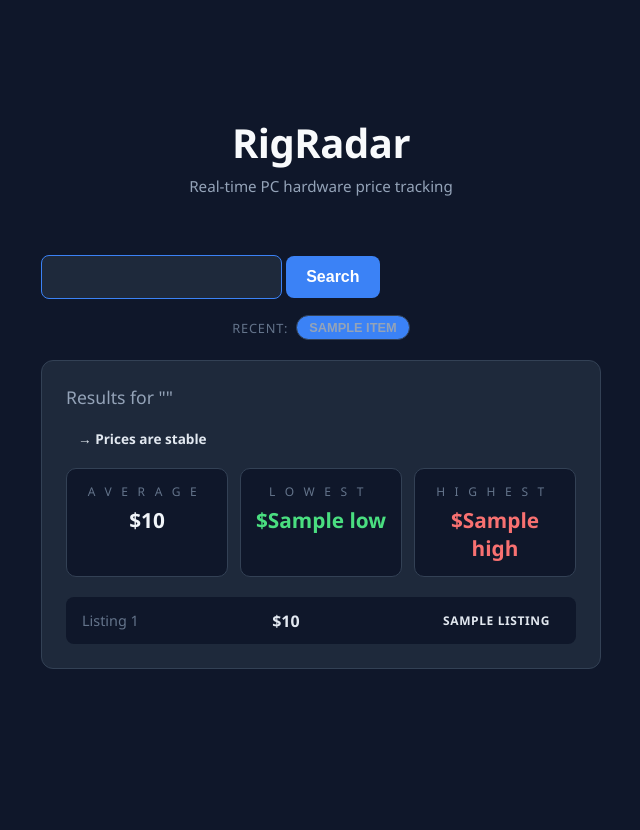
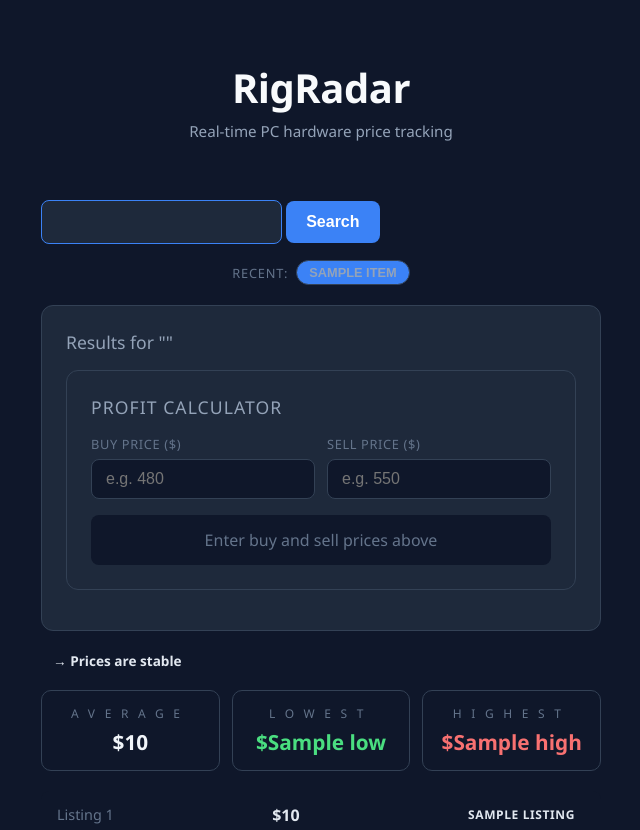
Before and after one commit to Kitfox35/Jackpot-Comp, a Flask app: template templates/index.html in a window 1280 px wide. Shown: the top 830 px of the page, without its empty margins (319-959 px from the left). Before the commit the page ends 669 px from the top, so only its background shows below. Run offline with Flask 3, Linux system fonts and the light colour scheme; the template is opened without the code that fills it: most values are stand-ins (such as "Sample title", 1, 10 or a date in 2020).

Commit message:
feat: add live profit calculator

```diff
--- a/static/style.css
+++ b/static/style.css
@@ -304,11 +304,89 @@ button:hover {
 }
 
 input[type="text"]::placeholder {
-    overflow: hidden
-    text-overflow; ellipsis;
+    overflow: hidden;
+    text-overflow: ellipsis;
     white-space: nowrap;
 }
 
 input[type="text"]:focus::placeholder {
     color: transparent;
 }
+
+/* --- Profit Calculator --- */
+.calc-card {
+    margin-top: 16px;
+}
+
+.calc-title {
+    font-size: 1rem;
+    color: #94a3b8;
+    font-weight: 500;
+    margin-bottom: 16px;
+    text-transform: uppercase;
+    letter-spacing: 0.06em;
+}
+
+.calc-row {
+    display: flex;
+    gap: 12px;
+    margin-bottom: 16px;
+}
+
+.calc-field {
+    flex: 1;
+    display: flex;
+    flex-direction: column;
+    gap: 6px;
+}
+
+.calc-field label {
+    font-size: 0.8rem;
+    color: #64748b;
+    text-transform: uppercase;
+    letter-spacing: 0.05em;
+}
+
+.calc-field input {
+    padding: 10px 14px;
+    border-radius: 8px;
+    border: 1px solid #334155;
+    background: #0f172a;
+    color: #f1f5f9;
+    font-size: 1rem;
+    outline: none;
+    transition: border-color 0.2s;
+    width: 100%;
+}
+
+.calc-field input:focus {
+    border-color: #3b82f6;
+}
+
+.calc-result {
+    text-align: center;
+    padding: 14px;
+    border-radius: 8px;
+    background: #0f172a;
+    color: #64748b;
+    font-size: 1rem;
+    font-weight: 500;
+}
+
+.calc-result.positive {
+    color: #4ade80;
+    background: #14532d22;
+}
+
+.calc-result.calc-result.positive span{
+    font-weight: 700;
+}
+
+.calc-result.negative {
+    color: #f87171;
+    background: #450a0a22;
+}
+
+.calc-result.negative span {
+    font-weight: 700;
+}
--- a/templates/index.html
+++ b/templates/index.html
@@ -8,11 +8,45 @@
 </head>
 
 <script>
-     document.getElementById('search-form').addEventListener('submit', function() {
+    // --- Loading bar ---
+    document.getElementById('search-form').addEventListener('submit', function() {
         document.getElementById('loader').classList.add('active');
         document.querySelector('button[type="submit"]').disabled = true;
         document.querySelector('button[type="submit"]').textContent = 'Searching...';
     });
+
+    // --- Profit Calculator ---
+    const buyInput = document.getElementById('buy-price');
+    const sellInput = document.getElementById('sell-price');
+    const calcResult = document.getElementById('calc-result');
+
+    function updateCalc() {
+        const buy = parseFloat(buyInput.value);
+        const sell = parseFloat(sellInput.value);
+
+        if (isNaN(buy) || isNaN(sell)) {
+            calcResult.textContent = 'Enter buy and sell prices above';
+            calcResult.className = 'calc-result';
+            return;
+        }
+
+        const profit = sell - buy;
+        const percent = ((profit / buy) * 100).toFixed(1);
+
+        if (profit > 0) {
+            calcResult.innerHTML = `Profit: <span>+$${profit.toFixed(2)}</span> (${percent}%)`;
+            calcResult.className = 'calc-result positive';
+        } else if (profit < 0) {
+            calcResult.innerHTML = `Loss: <span>-$${Math.abs(profit).toFixed(2)}</span> (${percent}%)`;
+            calcResult.className = 'calc-result negative';
+        } else {
+            calcResult.innerHTML = `Break even`;
+            calcResult.className = 'calc-result';
+        }
+    }
+
+    buyInput.addEventListener('input', updateCalc);
+    sellInput.addEventListener('input', updateCalc);
 </script>
 
 
@@ -71,6 +105,48 @@
     <div class="card results-card">
         <h2>Results for "{{ query | upper }}"</h2>
 
+
+    <div class="card calc-card">
+        <h2 class="calc-title">Profit Calculator</h2>
+        <div class="calc-row">
+            <div class="calc-field">
+                <label for="buy-price">Buy Price ($)</label>
+                <input type="number" id="buy-price" placeholder="e.g. 480" min="0">
+            </div>
+            <div class="calc-field">
+                <label for="sell-price">Sell Price ($)</label>
+                <input type="number" id="sell-price" placeholder="e.g. 550" min="0">
+            </div>
+        </div>
+        <div class="calc-result" id="calc-result">
+            Enter buy and sell prices above
+        </div>
+    </div>
+
+
+
+
+
+
+
+
+
+
+
+
+
+
+
+
+
+    </div>
+
+
+
+
+
+
+
     <div class="trend-indicator {{result.trend}}">
         {% if result.trend == "up" %}
             ↑ Prices trending up
```
